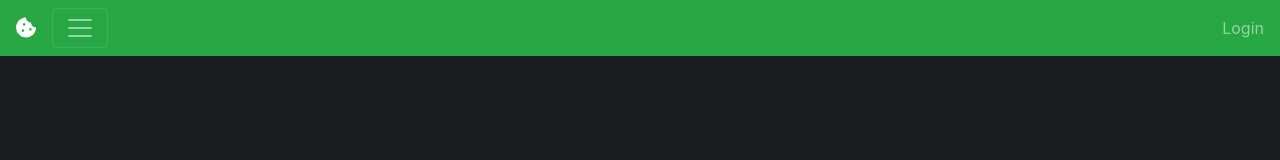
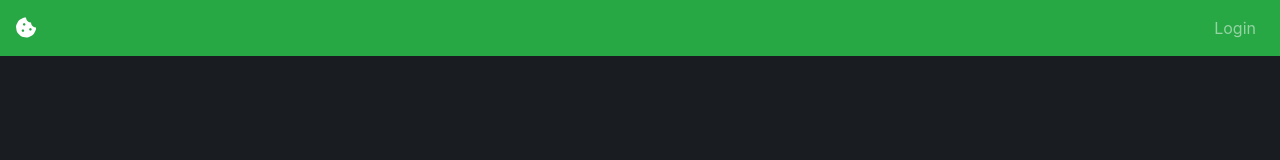
Before and after one commit to 1901-jan22-java/plan-my-eats-client, an Angular app: page /home in a window 1280 px wide. Shown: the top 160 px of the page. Built offline with nearby package versions, Linux system fonts and the light colour scheme.

Commit message:
Adding something new

```diff
--- a/src/app/components/navbar/navbar.component.html
+++ b/src/app/components/navbar/navbar.component.html
@@ -1,4 +1,4 @@
-<nav class="navbar sticky-top navbar-dark bg-success">
+<nav class="navbar sticky-top navbar-expand-lg navbar-dark bg-success">
   <a class="navbar-brand" href="">
     <i class="fas fa-cookie-bite"></i>
   </a>
```
